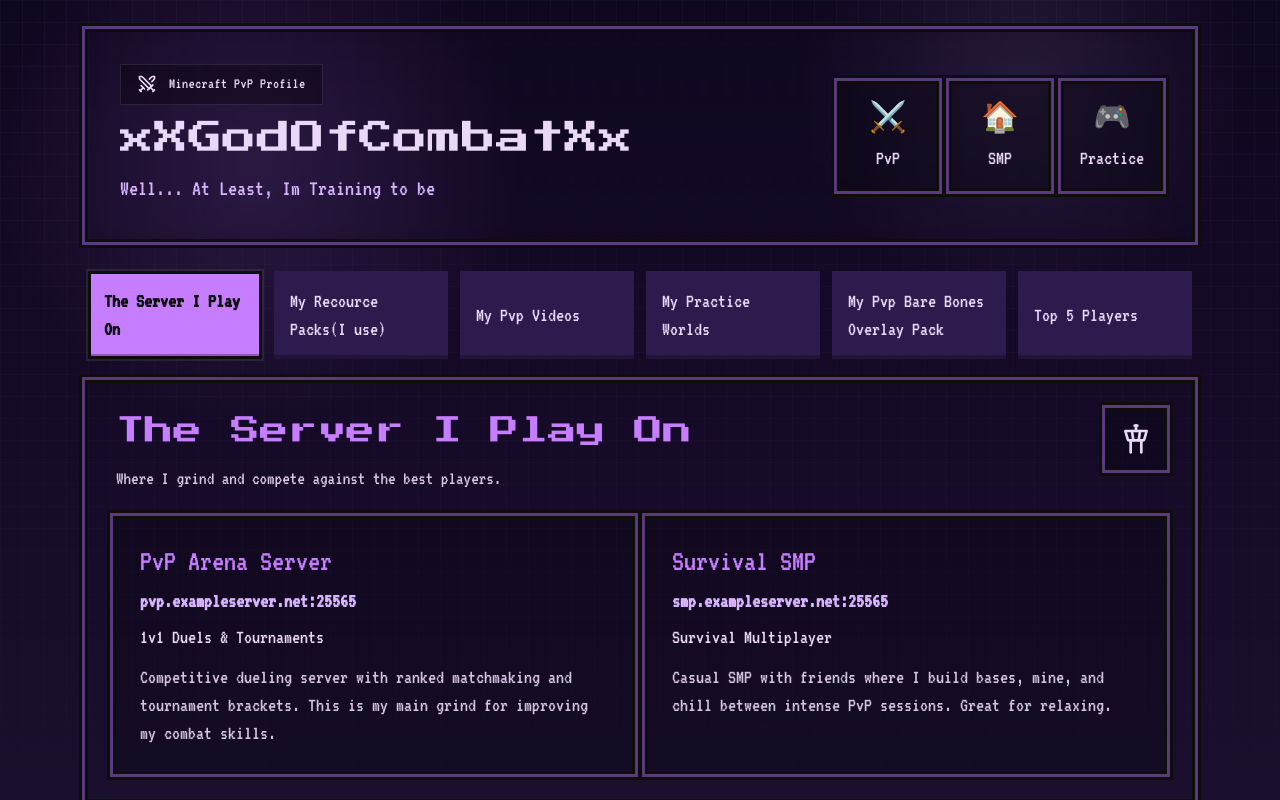
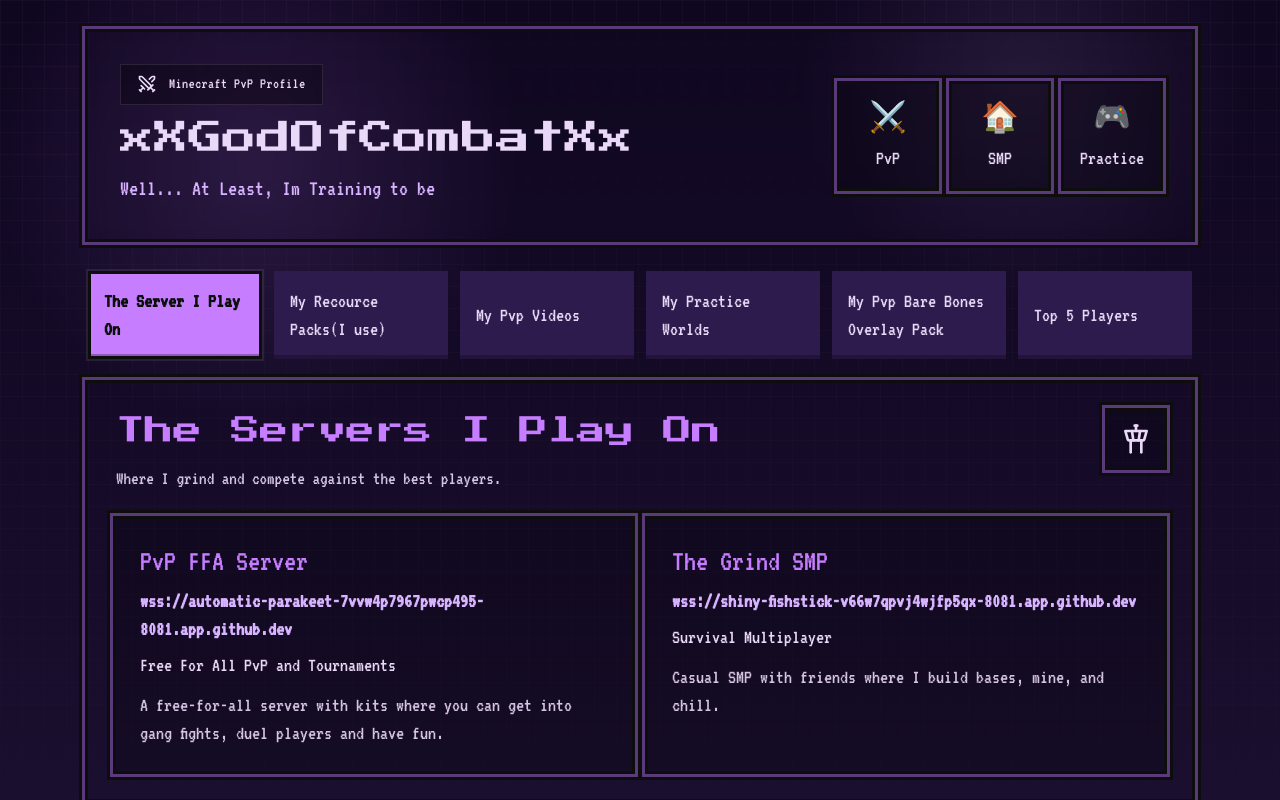
Before and after one commit to lukemelion/xXGodOfCombatXx.netlify.app, a plain HTML site: page index.html in a window 1280 px wide. Drawn offline with nearby package versions, Linux system fonts and the light colour scheme.

Commit message:
Update server and pack details in index.html

```diff
--- a/index.html
+++ b/index.html
@@ -193,21 +193,21 @@
 
     const tabContent = {
       server: {
-        title: "The Server I Play On",
+        title: "The Servers I Play On",
         intro: "Where I grind and compete against the best players.",
         icon: "tower-control",
         servers: [
           {
-            name: "PvP Arena Server",
-            address: "pvp.exampleserver.net:25565",
-            mode: "1v1 Duels & Tournaments",
-            description: "Competitive dueling server with ranked matchmaking and tournament brackets. This is my main grind for improving my combat skills."
+            name: "PvP FFA Server",
+            address: "wss://automatic-parakeet-7vvw4p7967pwcp495-8081.app.github.dev",
+            mode: "Free For All PvP and Tournaments",
+            description: "A free-for-all server with kits where you can get into gang fights, duel players and have fun."
           },
           {
-            name: "Survival SMP",
-            address: "smp.exampleserver.net:25565",
+            name: "The Grind SMP",
+            address: "wss://shiny-fishstick-v66w7qpvj4wjfp5qx-8081.app.github.dev",
             mode: "Survival Multiplayer",
-            description: "Casual SMP with friends where I build bases, mine, and chill between intense PvP sessions. Great for relaxing."
+            description: "Casual SMP with friends where I build bases, mine, and chill."
           }
         ]
       },
@@ -217,24 +217,24 @@
         icon: "package",
         packs: [
           {
-            name: "Faithful 1.12.2",
+            name: "Low On Fire 1.12.2",
             version: "1.12.2",
-            description: "Classic faithful textures for clean, readable gameplay. Great baseline for any PvP session.",
-            link: "https://xXGodOfCombatXx.netlify.app/recource-pack/faithful/Faithful-1.12.2.zip",
+            description: "Low On fire lets me know when i am on fire but not take up all of my screen.",
+            link: "https://modrinth.com/resourcepack/low-on-fire",
             linkText: "Download Pack"
           },
           {
-            name: "PvP Ultra HD",
+            name: "Small Shield And Totem",
             version: "1.12.2",
-            description: "High-definition textures optimized for combat. Crystal clear item renders and bold colors for quick identification.",
-            link: "https://xXGodOfCombatXx.netlify.app/recource-pack/ultra/PvP-Ultra-HD.zip",
+            description: "Great Texture pack for getting the Shield, Totem and Totem Pop out of my face when I am Pvping",
+            link: "https://modrinth.com/resourcepack/small-shield-totem",
             linkText: "Download Pack"
           },
           {
-            name: "Clarity PvP Pack",
+            name: "Bare Bones 1.12.2",
             version: "1.12.2",
             description: "Minimalist design with enhanced contrast. Perfect for competitive play with reduced visual clutter.",
-            link: "https://xXGodOfCombatXx.netlify.app/recource-pack/clarity/Clarity-PvP.zip",
+            link: "https://modrinth.com/resourcepack/bare-bones",
             linkText: "Download Pack"
           }
         ]
```
